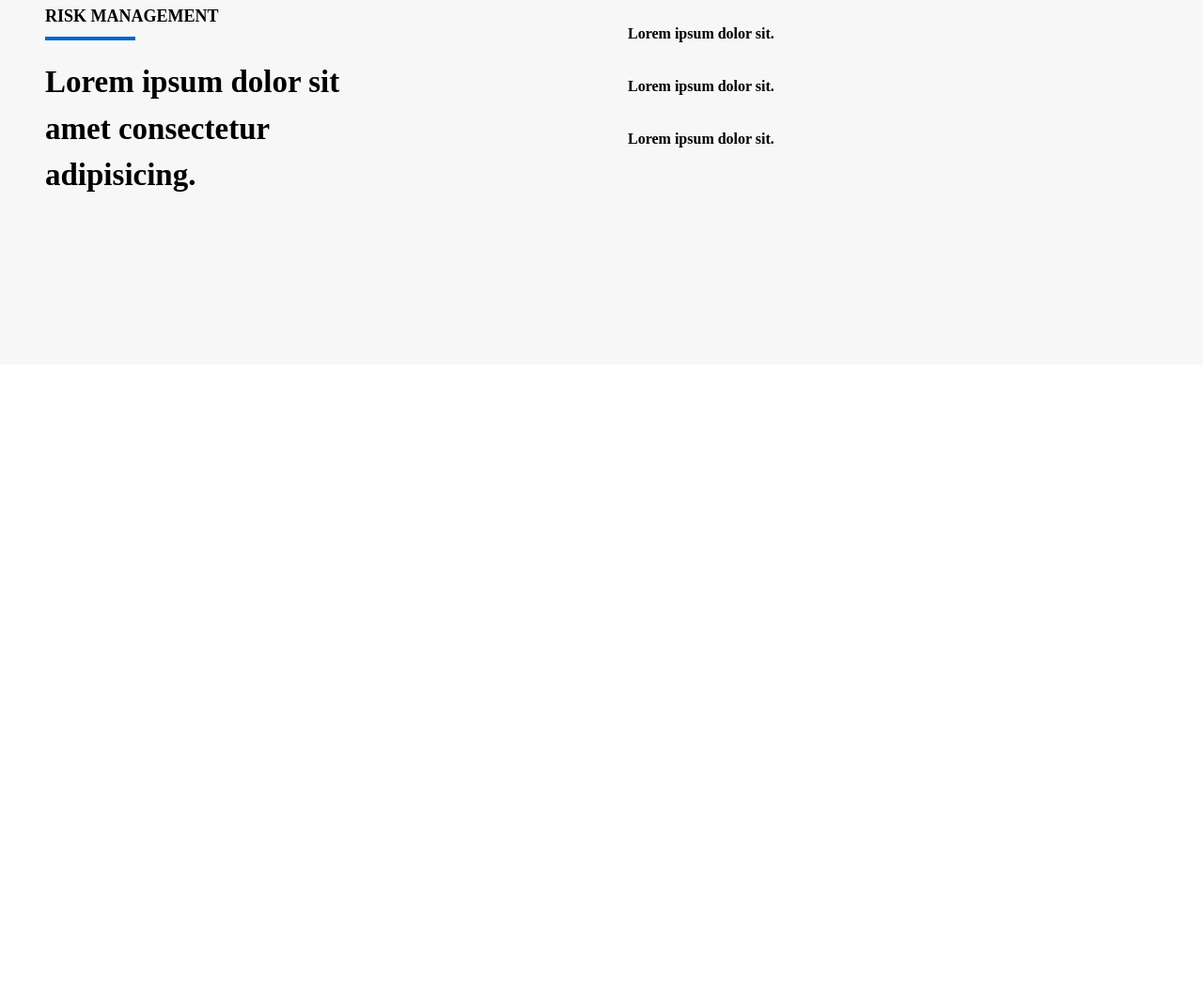
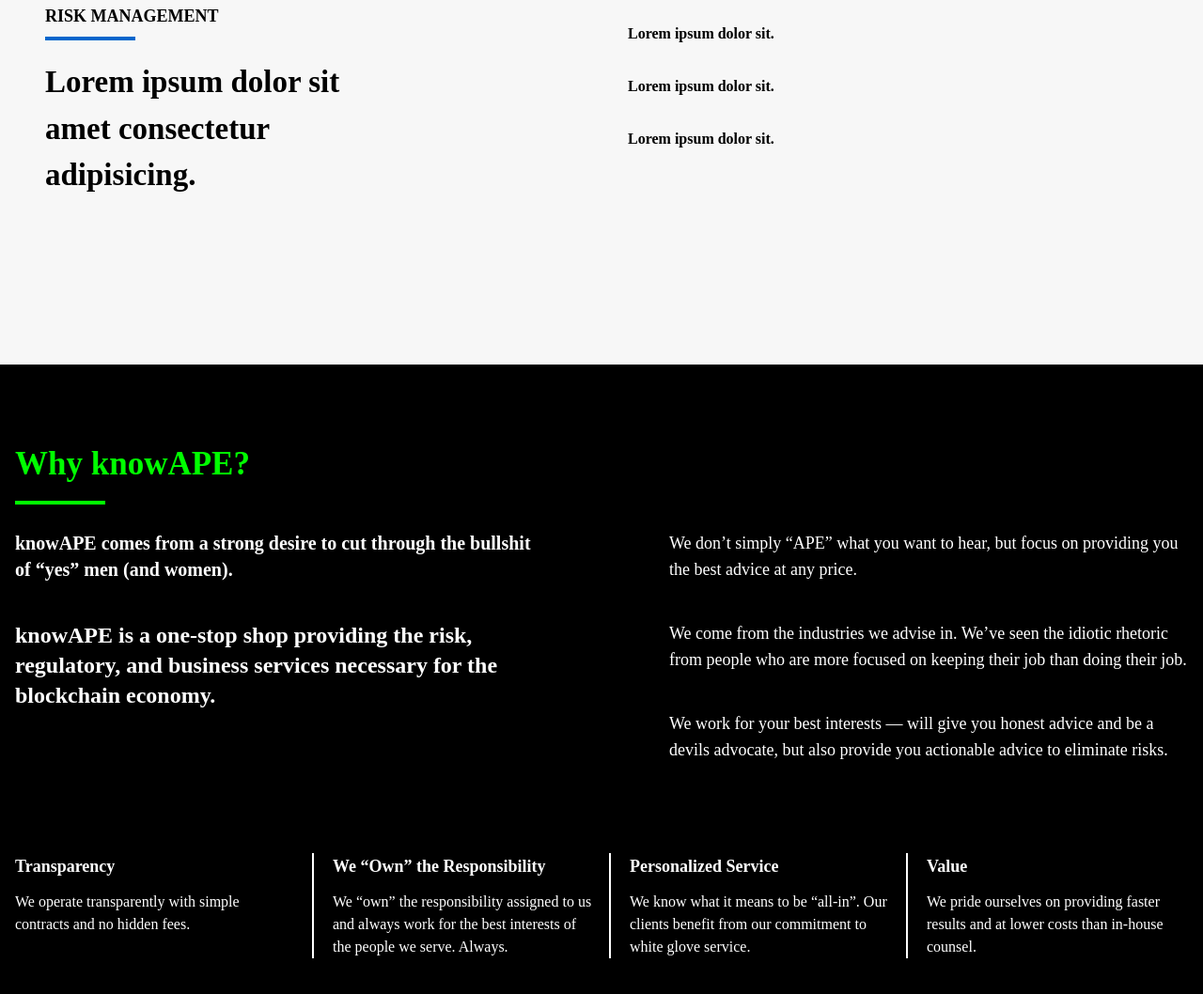
Before and after one commit to usman-FE/knowAPE-homepage, a website: page index.html in a window 1280 px wide. Shown: the part 6145-7203 px from the top of the page at 94% size. Before the commit the page ends 6533 px from the top, so only its background shows below. Drawn offline with nearby package versions, Linux system fonts and the light colour scheme.

Commit message:
Built WHY KNOWAPE Section

```diff
--- a/index.html
+++ b/index.html
@@ -852,6 +852,98 @@
         </div>
       </section>
       <!-- SERVICES SECTION END -->
+      <!-- WHY KNOWAPE SECTION START -->
+      <section class="py-20 bg-black">
+        <div class="container max-w-[1300px] mx-auto px-4">
+          <!-- SECTION HEADING -->
+          <h4
+            class="text-[#00FF00] text-[28px] md:text-[35px] font-semibold">
+            Why knowAPE?
+          </h4>
+          <!-- UNDERLINE -->
+          <span
+            class="h-1 w-24 bg-[#00FF00] inline-block mt-2"></span>
+
+          <!-- SECTION CONTENT -->
+          <div
+            class="grid grid-cols-1 md:grid-cols-2 gap-x-36 gap-y-10 text-white mt-5">
+            <div>
+              <p class="font-bold text-lg md:text-xl mb-10">
+                knowAPE comes from a strong desire to cut through the
+                bullshit of “yes” men (and women).
+              </p>
+              <p class="font-bold text-xl md:text-2xl">
+                knowAPE is a one-stop shop providing the risk,
+                regulatory, and business services necessary for the
+                blockchain economy.
+              </p>
+            </div>
+            <div>
+              <p class="font-medium text-base md:text-lg mb-10">
+                We don’t simply “APE” what you want to hear, but focus
+                on providing you the best advice at any price.
+              </p>
+              <p class="font-medium text-base md:text-lg mb-10">
+                We come from the industries we advise in. We’ve seen
+                the idiotic rhetoric from people who are more focused
+                on keeping their job than doing their job.
+              </p>
+              <p class="font-medium text-base md:text-lg">
+                We work for your best interests — will give you honest
+                advice and be a devils advocate, but also provide you
+                actionable advice to eliminate risks.
+              </p>
+            </div>
+          </div>
+
+          <!-- SECTION CONTENT -->
+          <div
+            class="grid grid-cols-1 sm:grid-cols-2 md:grid-cols-4 gap-4 text-white mt-24">
+            <!-- CARD -->
+            <div class="">
+              <h6 class="text-base sm:text-lg mb-3 font-bold">
+                Transparency
+              </h6>
+              <p class="text-sm sm:text-base font-medium">
+                We operate transparently with simple contracts and no
+                hidden fees.
+              </p>
+            </div>
+            <!-- CARD -->
+            <div class="border-l-2 border-white pl-5">
+              <h6 class="text-base sm:text-lg mb-3 font-bold">
+                We “Own” the Responsibility
+              </h6>
+              <p class="text-sm sm:text-base font-medium">
+                We “own” the responsibility assigned to us and always
+                work for the best interests of the people we serve.
+                Always.
+              </p>
+            </div>
+            <!-- CARD -->
+            <div class="border-l-2 border-white pl-5">
+              <h6 class="text-base sm:text-lg mb-3 font-bold">
+                Personalized Service
+              </h6>
+              <p class="text-sm sm:text-base font-medium">
+                We know what it means to be “all-in”. Our clients
+                benefit from our commitment to white glove service.
+              </p>
+            </div>
+            <!-- CARD -->
+            <div class="border-l-2 border-white pl-5">
+              <h6 class="text-base sm:text-lg mb-3 font-bold">
+                Value
+              </h6>
+              <p class="text-sm sm:text-base font-medium">
+                We pride ourselves on providing faster results and at
+                lower costs than in-house counsel.
+              </p>
+            </div>
+          </div>
+        </div>
+      </section>
+      <!-- WHY KNOWAPE SECTION END -->
     </main>
     <!-- MAIN CONTAINER END -->
   </body>
```
Also changed, not shown: dist/main.css.
